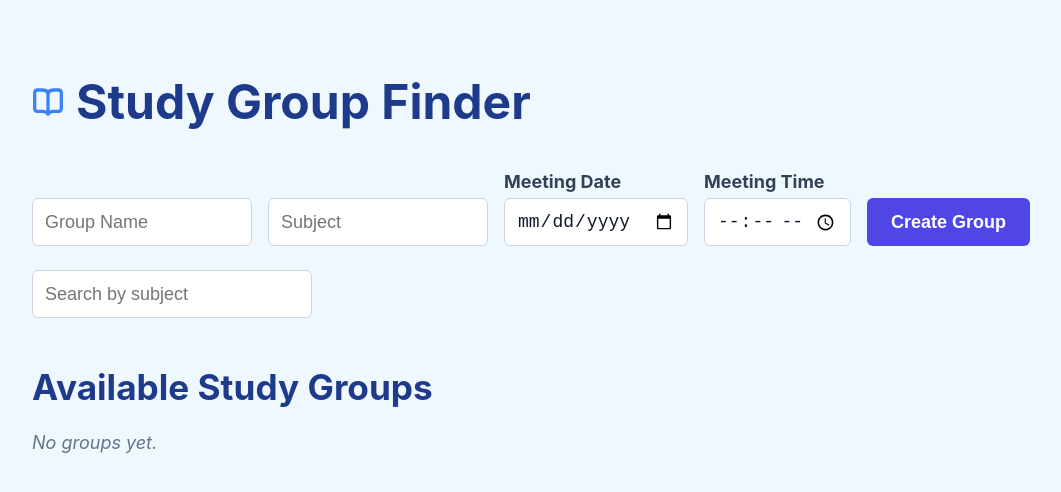
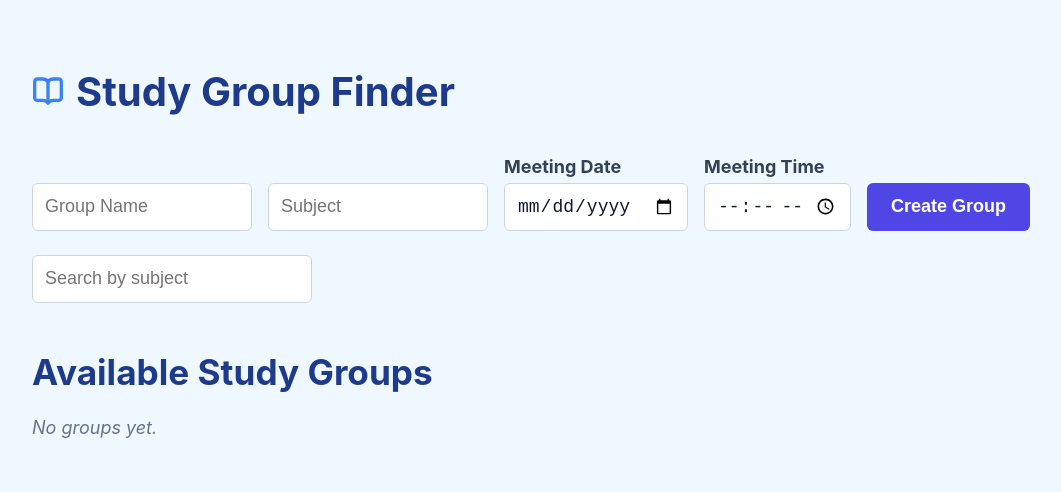
Before and after one commit to kazungumesther/study-groups-finder, a Next.js app: page / in a window 1280 px wide. Shown: the top 492 px of the page, without its empty margins (16-1077 px from the left). Built offline with nearby package versions, Linux system fonts and the light colour scheme.

Commit message:
reduced h1 font

```diff
--- a/app/components/groupForm.js
+++ b/app/components/groupForm.js
@@ -14,8 +14,8 @@ export default function GroupForm({ addGroup }) {
     const newGroup = {
       title: title,
       subject: subject,
-      meetingdate: meetingDate, // Saves your calendar date state
-      meetingtime: meetingTime, // Saves your clock time state
+      meetingdate: meetingDate,
+      meetingtime: meetingTime,
       completed: false,
       members: 1,
       notes: [],
--- a/app/globals.css
+++ b/app/globals.css
@@ -20,7 +20,7 @@ body {
   display: flex;
   align-items: center;
   gap: 12px;
-  font-size: 3rem !important;
+  font-size: 2.5rem !important;
   font-weight: 700;
   color: #1e3a8a;
   margin-bottom: 40px !important;
```
